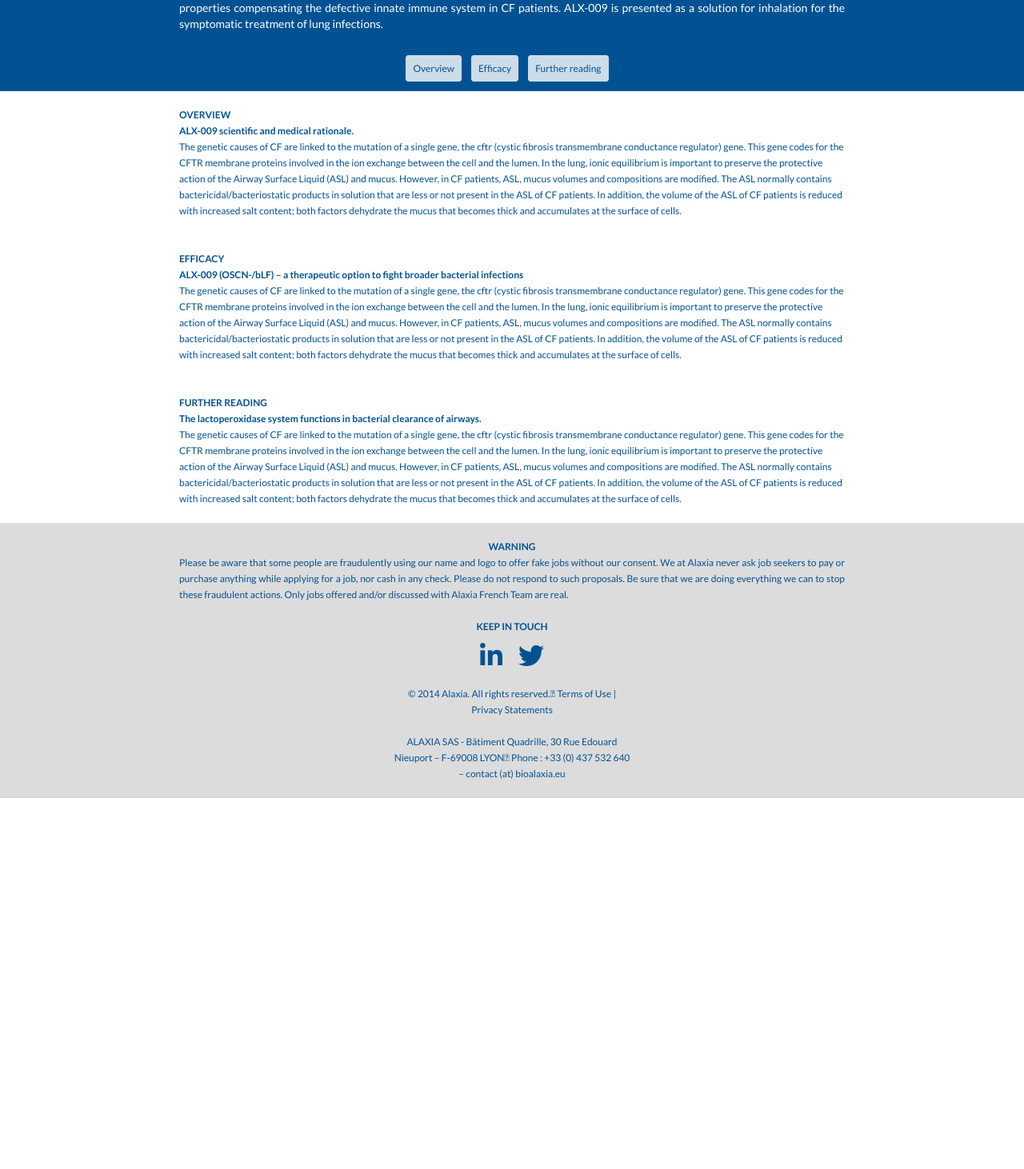
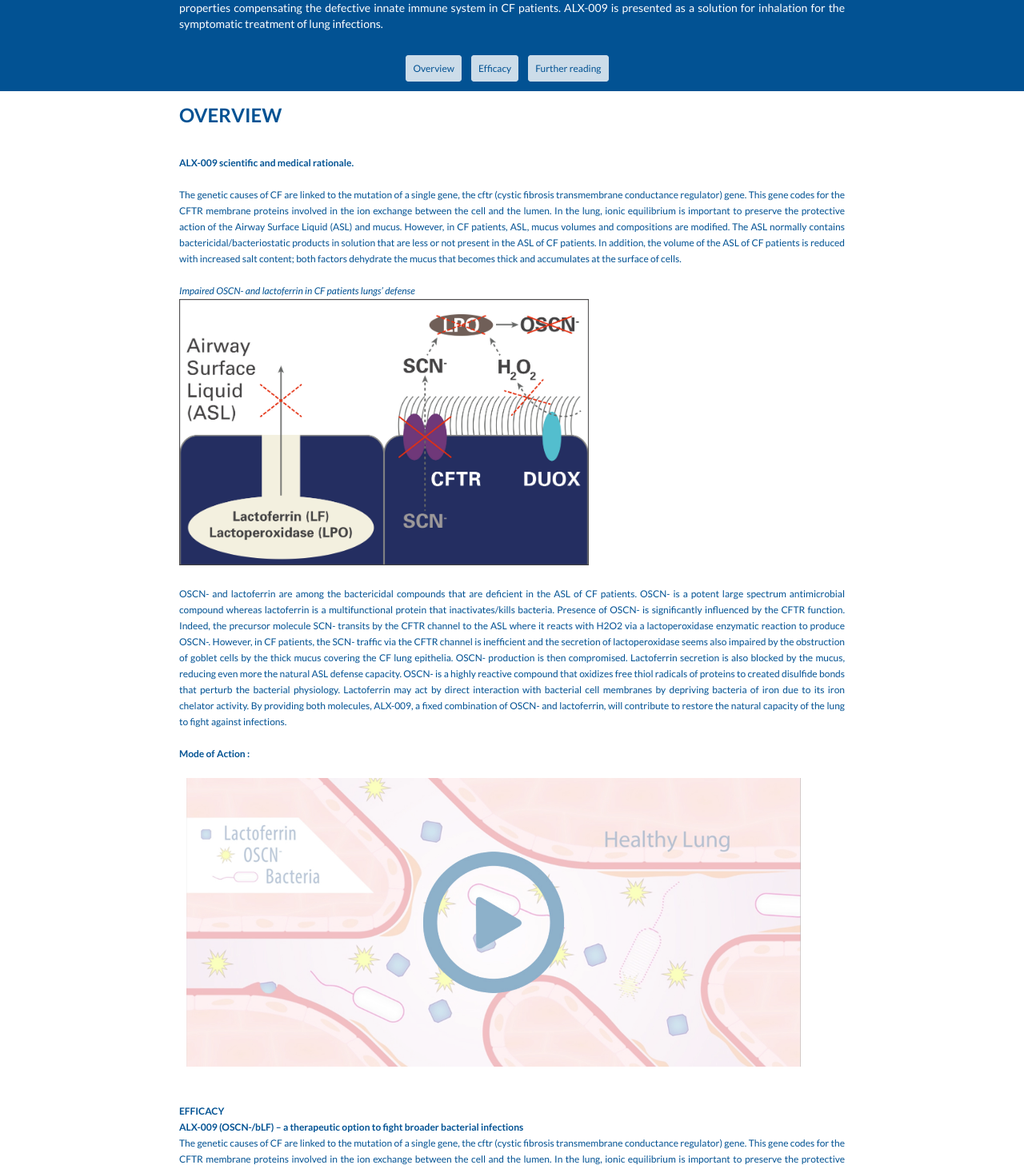
Before and after one commit to JBeaussart/alaxia-pharma, a Vue app: page /alx-009 in a window 1280 px wide. Shown: the part 204-1666 px from the top of the page at 80% size. Before the commit the page ends 1202 px from the top, so only its background shows below. Built offline with nearby package versions, Linux system fonts and the light colour scheme.

Commit message:
finish part overview

```diff
--- a/src/pages/ALX009.vue
+++ b/src/pages/ALX009.vue
@@ -1,4 +1,5 @@
 <template>
+  <!-- BANNER OF THE ALX PAGE -->
   <div class="alx_banner">
     <div class="alx_banner_content container">
       <h2 class="alx_banner_content_title">ALX009</h2>
@@ -21,10 +22,14 @@
     </div>
   </div>
   <br />
+  <!-- OVERVIEW PART -->
   <div id="overview" class="container alx_overview">
-    <h2>OVERVIEW</h2>
+    <h2 class="alx_overview_title">OVERVIEW</h2>
+    <br />
+    <br />
     <h3>ALX-009 scientific and medical rationale.</h3>
     <p>
+      <br />
       The genetic causes of CF are linked to the mutation of a single gene, the
       cftr (cystic fibrosis transmembrane conductance regulator) gene. This gene
       codes for the CFTR membrane proteins involved in the ion exchange between
@@ -37,9 +42,54 @@
       salt content; both factors dehydrate the mucus that becomes thick and
       accumulates at the surface of cells.
     </p>
+    <br />
+    <div>
+      <p class="alx_page_first_schema_desciption">
+        Impaired OSCN- and lactoferrin in CF patients lungs’ defense
+      </p>
+      <img
+        class="alx_page_first_schema"
+        src="../assets/alx_page_first_schemajpg.jpeg"
+        alt=""
+      />
+    </div>
+    <br />
+    <p>
+      OSCN- and lactoferrin are among the bactericidal compounds that are
+      deficient in the ASL of CF patients. OSCN- is a potent large spectrum
+      antimicrobial compound whereas lactoferrin is a multifunctional protein
+      that inactivates/kills bacteria. Presence of OSCN- is significantly
+      influenced by the CFTR function. Indeed, the precursor molecule SCN-
+      transits by the CFTR channel to the ASL where it reacts with H2O2 via a
+      lactoperoxidase enzymatic reaction to produce OSCN-. However, in CF
+      patients, the SCN- traffic via the CFTR channel is inefficient and the
+      secretion of lactoperoxidase seems also impaired by the obstruction of
+      goblet cells by the thick mucus covering the CF lung epithelia. OSCN-
+      production is then compromised. Lactoferrin secretion is also blocked by
+      the mucus, reducing even more the natural ASL defense capacity. OSCN- is a
+      highly reactive compound that oxidizes free thiol radicals of proteins to
+      created disulfide bonds that perturb the bacterial physiology. Lactoferrin
+      may act by direct interaction with bacterial cell membranes by depriving
+      bacteria of iron due to its iron chelator activity. By providing both
+      molecules, ALX-009, a fixed combination of OSCN- and lactoferrin, will
+      contribute to restore the natural capacity of the lung to fight against
+      infections.
+    </p>
+    <br />
+    <h3>Mode of Action :</h3>
+    <br />
+    <div>
+      <a target="_blank" href="https://vimeo.com/243802312"
+        ><img
+          class="alx_page_second_schema"
+          src="../assets/alx_page_second_schemajpg.jpeg"
+          alt=""
+      /></a>
+    </div>
   </div>
   <br />
   <br />
+  <!-- EFFICACY PART -->
   <div id="efficacy" class="container efficacy">
     <h2>EFFICACY</h2>
     <h3>
@@ -90,7 +140,7 @@ export default {};
 
 <style lang="scss" scoped>
 .container {
-  text-align: left;
+  text-align: justify;
 }
 .alx_banner {
   position: relative;
@@ -136,4 +186,18 @@ a {
     opacity: 0.6;
   }
 }
+
+.alx_overview_title {
+  font-size: 24px;
+}
+.alx_page_first_schema {
+  width: 40vw;
+}
+.alx_page_first_schema_desciption {
+  font-style: italic;
+}
+.alx_page_second_schema {
+  width: 60vw;
+  margin: 0 auto;
+}
 </style>
```
Also changed, not shown: src/assets/alx_page_first_schemajpg.jpeg (added), src/assets/alx_page_second_schemajpg.jpeg (added).
